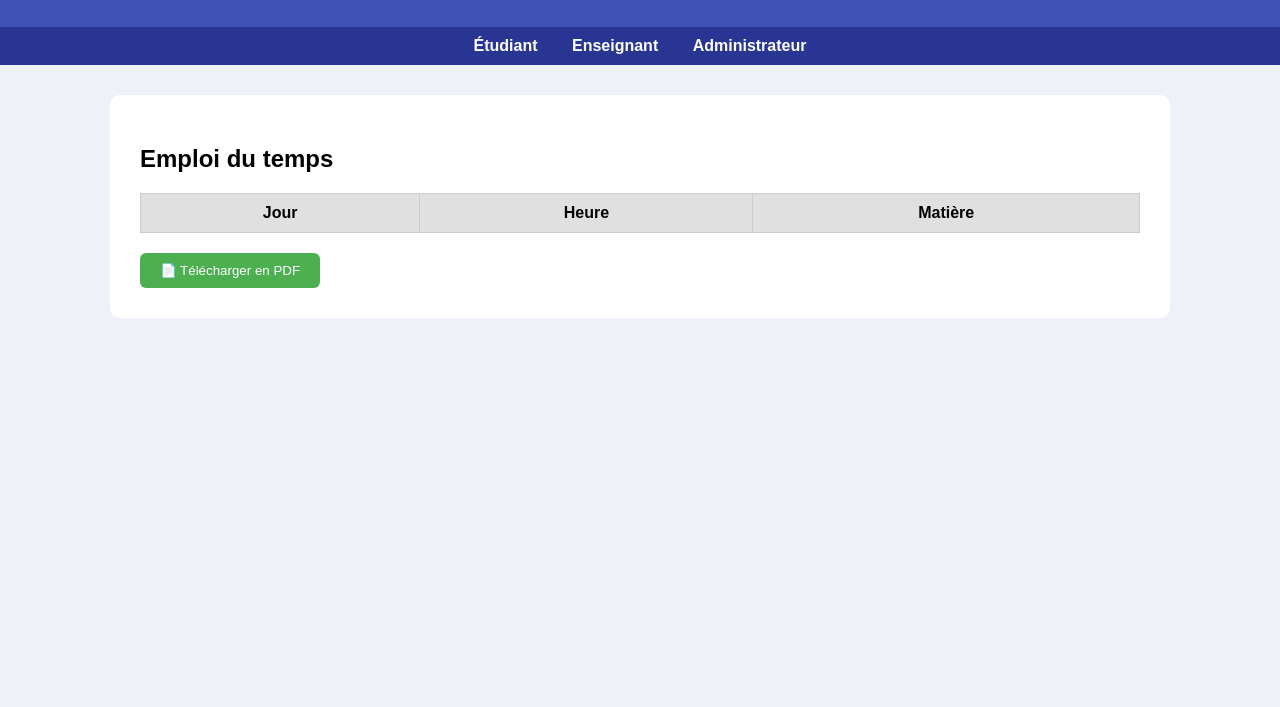
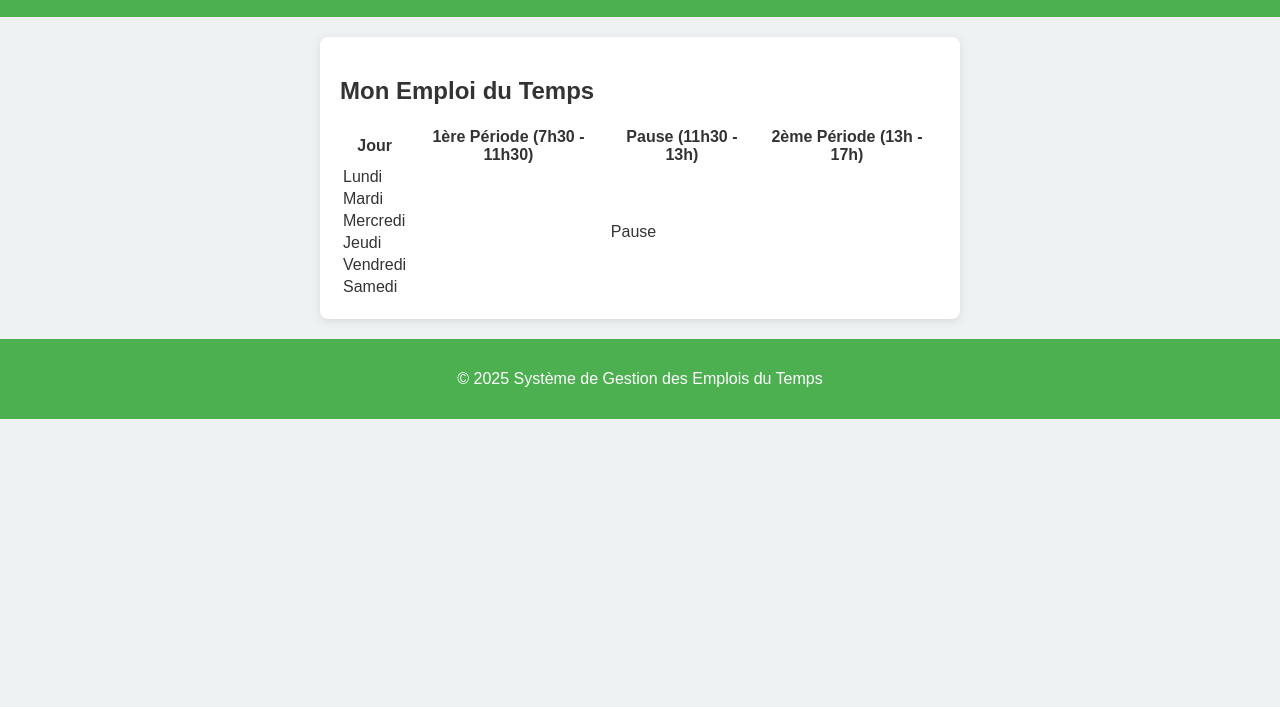
Before and after one commit to menrickP/javascriptmenga, a website: page student.html in a window 1280 px wide. Shown: the part 93-800 px from the top of the page. Drawn offline with nearby package versions, Linux system fonts and the light colour scheme.

Commit message:
Update student.html

```diff
--- a/student.html
+++ b/student.html
@@ -1,113 +1,95 @@
 <!DOCTYPE html>
 <html lang="fr">
 <head>
-  <meta charset="UTF-8" />
-  <meta name="viewport" content="width=device-width, initial-scale=1.0"/>
-  <title>Tableau de bord Étudiant</title>
-  <script src="https://cdnjs.cloudflare.com/ajax/libs/jspdf/2.5.1/jspdf.umd.min.js"></script>
-  <script src="https://cdnjs.cloudflare.com/ajax/libs/jspdf-autotable/3.5.28/jspdf.plugin.autotable.min.js"></script>
+    <meta charset="UTF-8">
+    <meta name="viewport" content="width=device-width, initial-scale=1.0">
+    <title>Étudiant - SGET</title>
     <style>
         body {
             font-family: Arial, sans-serif;
-      background: #eef1f7;
             margin: 0;
             padding: 0;
+            background-color: #eef2f3;
+            color: #333;
         }
         header {
-      background-color: #3f51b5;
+            background: #4CAF50;
             color: white;
-      padding: 20px;
+            padding: 15px;
             text-align: center;
         }
-    nav {
-      background: #283593;
+        section {
+            padding: 20px;
+            margin: 20px auto;
+            max-width: 600px;
+            background: #fff;
+            border-radius: 8px;
+            box-shadow: 0 2px 10px rgba(0, 0, 0, 0.1);
+        }
+        footer {
             text-align: center;
-      padding: 10px 0;
-    }
-    nav a {
+            padding: 15px;
+            background: #4CAF50;
             color: white;
-      margin: 0 15px;
-      text-decoration: none;
-      font-weight: bold;
-    }
-    main {
-      max-width: 1000px;
-      margin: 30px auto;
-      background: white;
-      padding: 30px;
-      border-radius: 10px;
-    }
-    table {
-      width: 100%;
-      border-collapse: collapse;
-      margin-top: 20px;
-    }
-    th, td {
-      border: 1px solid #ccc;
-      padding: 10px;
-      text-align: center;
-    }
-    th {
-      background-color: #e0e0e0;
-    }
-    #downloadButton {
-      margin-top: 20px;
-      padding: 10px 20px;
-      background-color: #4CAF50;
-      color: white;
-      border: none;
-      border-radius: 6px;
-      cursor: pointer;
         }
     </style>
 </head>
 <body>
     <header>
-    <h1>Tableau de bord Étudiant</h1>
+        <h1>Gestion des Emplois du Temps - Étudiant</h1>
     </header>
-  <nav>
-    <a href="student.html">Étudiant</a>
-    <a href="teacher.html">Enseignant</a>
-    <a href="admin.html">Administrateur</a>
-  </nav>
     <main>
-    <h2>Emploi du temps</h2>
-    <table id="emploiTable">
+        <section>
+            <h2>Mon Emploi du Temps</h2>
+            <table>
                 <thead>
                     <tr>
                         <th>Jour</th>
-          <th>Heure</th>
-          <th>Matière</th>
+                        <th>1ère Période (7h30 - 11h30)</th>
+                        <th>Pause (11h30 - 13h)</th>
+                        <th>2ème Période (13h - 17h)</th>
                     </tr>
                 </thead>
-      <tbody>
-        <!-- Dynamique -->
+                <tbody id="studentSchedule">
+                    <tr>
+                        <td>Lundi</td>
+                        <td id="student_lundi"></td>
+                        <td rowspan="6">Pause</td>
+                        <td id="student_lundi_apres"></td>
+                    </tr>
+                    <tr>
+                        <td>Mardi</td>
+                        <td id="student_mardi"></td>
+                        <td id="student_mardi_apres"></td>
+                    </tr>
+                    <tr>
+                        <td>Mercredi</td>
+                        <td id="student_mercredi"></td>
+                        <td id="student_mercredi_apres"></td>
+                    </tr>
+                    <tr>
+                        <td>Jeudi</td>
+                        <td id="student_jeudi"></td>
+                        <td id="student_jeudi_apres"></td>
+                    </tr>
+                    <tr>
+                        <td>Vendredi</td>
+                        <td id="student_vendredi"></td>
+                        <td id="student_vendredi_apres"></td>
+                    </tr>
+                    <tr>
+                        <td>Samedi</td>
+                        <td id="student_samedi"></td>
+                        <td id="student_samedi_apres"></td>
+                    </tr>
                 </tbody>
             </table>
-    <button id="downloadButton">📄 Télécharger en PDF</button>
+        </section>
     </main>
-
-  <script>
-    const data = JSON.parse(localStorage.getItem("creneaux") || "[]");
-    const tbody = document.querySelector("#emploiTable tbody");
-
-    data.forEach(item => {
-      const row = document.createElement("tr");
-      row.innerHTML = \`
-        <td>\${item.day}</td>
-        <td>\${item.time}</td>
-        <td>\${item.subject}</td>
-      \`;
-      tbody.appendChild(row);
-    });
-
-    document.getElementById("downloadButton").addEventListener("click", () => {
-      const { jsPDF } = window.jspdf;
-      const doc = new jsPDF();
-      doc.text("Emploi du temps", 14, 15);
-      doc.autoTable({ html: "#emploiTable", startY: 20 });
-      doc.save("emploi_du_temps.pdf");
-    });
-  </script>
+    <footer>
+        <p>&copy; 2025 Système de Gestion des Emplois du Temps</p>
+    </footer>
+    <script src="data.js"></script>
+    <script src="script.js"></script>
 </body>
 </html>
```
Lines whose indentation alone changed are shown as unchanged.
